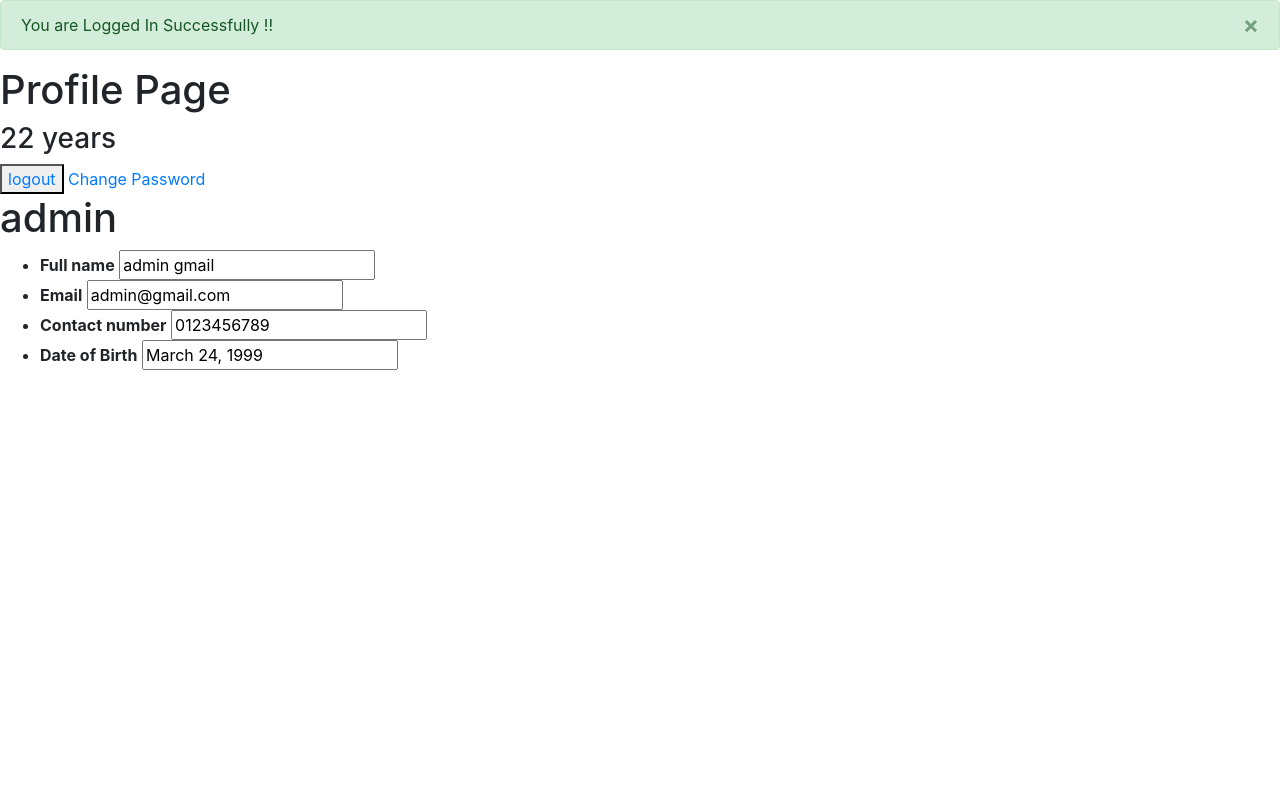
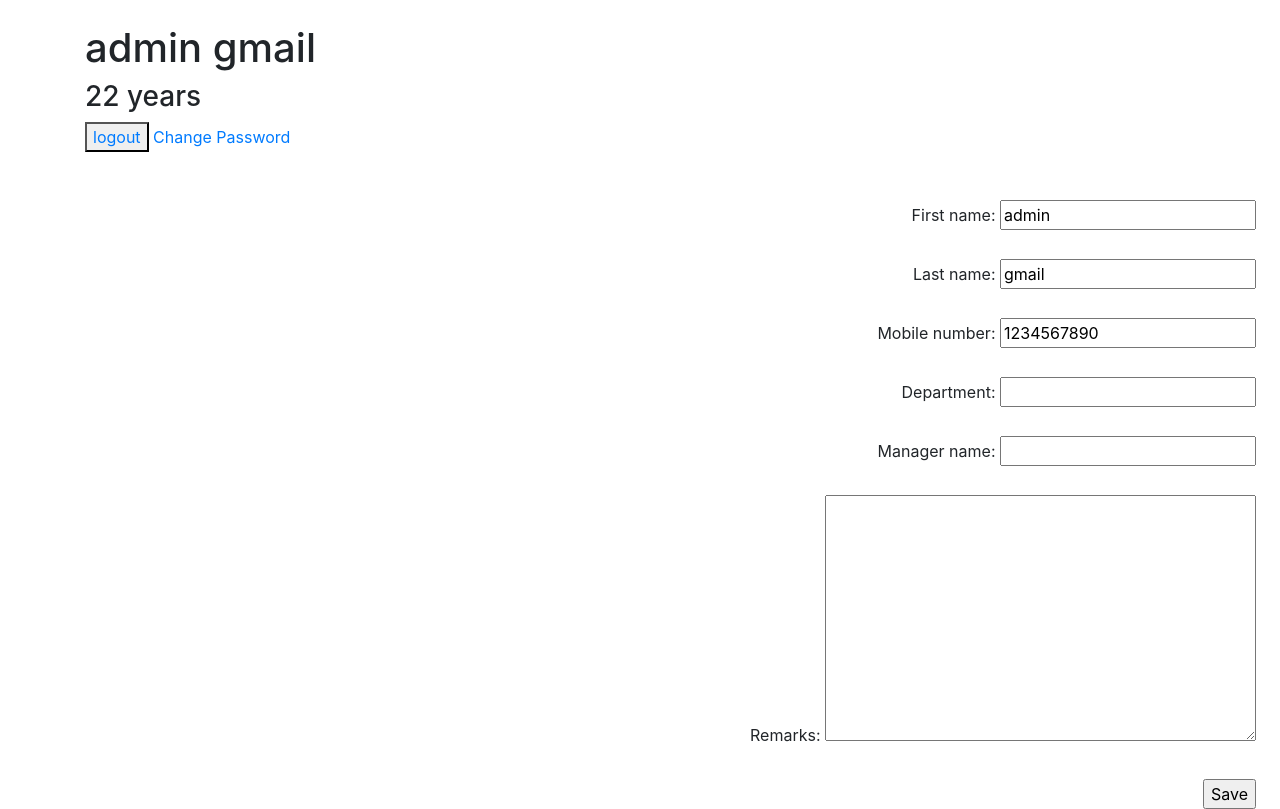
Before and after one commit to dKunalPatil/EmployeeManagementSystem, a Django app: page /profile/ in a window 1280 px wide. Before the commit the page ends 370 px from the top, so only its background shows below. Run offline with Django 3.2, Linux system fonts and the light colour scheme; a user stored in the database is signed in; some libraries are stand-ins or nearby versions.

Commit message:
add edit profile options

```diff
--- a/EMS/EMS/urls.py
+++ b/EMS/EMS/urls.py
@@ -19,7 +19,7 @@ from django.urls import path
 from django.conf import settings
 from django.conf.urls.static import static
 from myapp import views
-from myapp.views import LoginView, PasswordChangeDoneView, PasswordChangeView
+from myapp.views import LoginView, PasswordChangeView
 
 urlpatterns = [
     path('admin/', admin.site.urls),
@@ -29,7 +29,6 @@ urlpatterns = [
     path('logout/', views.user_logout, name="logout"),
     path("password_reset", views.password_reset_request, name="password_reset"),
     path('changepass/', PasswordChangeView.as_view(), name='changepass'),
-    path('changepassdone/', PasswordChangeDoneView.as_view(), name='changepassdone'),
     path('password_reset/done/', auth_views.PasswordResetDoneView.as_view(template_name='myapp/password_reset_done.html'), name='password_reset_done'),
     path('reset/<uidb64>/<token>/', auth_views.PasswordResetConfirmView.as_view(template_name="myapp/password_reset_confirm.html"), name='password_reset_confirm'),
     path('reset/done/', auth_views.PasswordResetCompleteView.as_view(template_name='myapp/password_reset_complete.html'), name='password_reset_complete'),
--- a/EMS/myapp/admin.py
+++ b/EMS/myapp/admin.py
@@ -12,7 +12,7 @@ class UserAdmin(DjangoUserAdmin):
 
     fieldsets = (
         (None, {'fields': ('email', 'password')}),
-        (_('Personal info'), {'fields': ('date_of_birth','first_name', 'last_name')}),
+        (_('Personal info'), {'fields': ('mobile_number', 'date_of_birth','first_name', 'last_name')}),
         (_('Details'), {'fields': ('employee_id','emp_ctc','manager_name','department','remarks')}),
         (_('Important dates'), {'fields': ('date_joined', 'date_of_exit')}),
         (_('Files'), {'fields': ('emp_cv', 'emp_images')}),
@@ -22,9 +22,9 @@ class UserAdmin(DjangoUserAdmin):
     add_fieldsets = (
         (None, {
             'classes': ('wide',),
-            'fields': ('employee_id','email', 'password1', 'password2'),
+            'fields': ('employee_id','email', 'mobile_number', 'password1', 'password2'),
         }),
     )
-    list_display = ('employee_id','email', 'first_name', 'last_name', 'is_staff')
+    list_display = ('employee_id','email', 'mobile_number', 'first_name', 'last_name', 'is_staff')
     search_fields = ('email', 'first_name', 'last_name')
     ordering = ('employee_id',)
--- a/EMS/myapp/forms.py
+++ b/EMS/myapp/forms.py
@@ -1,6 +1,6 @@
 from django import forms
 from .models import User
-from django.contrib.auth.forms import PasswordChangeForm, UserCreationForm, AuthenticationForm, PasswordResetForm
+from django.contrib.auth.forms import PasswordChangeForm, UserCreationForm, AuthenticationForm, UserChangeForm
 from django.utils.translation import gettext_lazy as _
 
 # class DateInput(form.DateInupt):
@@ -11,11 +11,12 @@ class SignUpFrom(UserCreationForm):
     password2 = forms.CharField(label='Confirm Password', widget=forms.PasswordInput(attrs={'class':'form-control'}))
     class Meta:
         model = User
-        fields = ("email", "employee_id", "date_of_birth", "emp_ctc", "manager_name",
+        fields = ("email", "employee_id", "mobile_number", "date_of_birth", "emp_ctc", "manager_name",
                   "date_of_exit", "department", "remarks", "emp_cv", "emp_images",)
         widgets = {
             'email':forms.EmailInput(attrs={'class':'form-control'}),
             'employee_id':forms.NumberInput(attrs={'class':'form-control'}),
+            'mobile_number':forms.NumberInput(attrs={'class':'form-control'}),
             'date_of_birth':forms.DateInput(attrs={'class':'form-control','type':'date'}),
             'emp_ctc':forms.NumberInput(attrs={'class':'form-control'}),
             'manager_name':forms.TextInput(attrs={'class':'form-control'}),
@@ -56,3 +57,10 @@ class ChangePasswordForm(PasswordChangeForm):
         strip=False,
         widget=forms.PasswordInput(attrs={'autocomplete': 'new-password', 'class':'form-control'}),
     )
+
+
+class EditProfileForm(UserChangeForm):
+    password = None
+    class Meta:
+        model = User
+        fields = ['first_name', 'last_name', 'mobile_number', 'department', 'manager_name', 'remarks']
--- a/EMS/myapp/models.py
+++ b/EMS/myapp/models.py
@@ -11,6 +11,7 @@ class User(AbstractUser):
     username = None
     email = models.EmailField(_('email address'), unique=True)
     employee_id = models.IntegerField(unique=True, blank=True, null=True)
+    mobile_number = models.CharField(max_length=10, null=True)
     date_of_birth = models.DateField(null=True)
     emp_ctc = models.IntegerField(null=True)
     manager_name = models.CharField(max_length=150, null=True, blank=True)
--- a/EMS/myapp/templates/myapp/base.html
+++ b/EMS/myapp/templates/myapp/base.html
@@ -6,7 +6,7 @@
     <meta http-equiv="X-UA-Compatible" content="IE=edge">
     <meta name="viewport" content="width=device-width, initial-scale=1.0">
     <link rel="stylesheet" href="{% static 'myapp/css/bootstrap.css' %}">
-    <title>Document</title>
+    <title>{% block title %}Document{% endblock title %}</title>
 </head>
 <body>
     {% block content %}
--- a/EMS/myapp/templates/myapp/profile.html
+++ b/EMS/myapp/templates/myapp/profile.html
@@ -1,4 +1,7 @@
 {% extends 'myapp/base.html' %}
+{% block title %}
+Profile Page
+{% endblock title %}
 {% block content %}
 {% if messages %}
     {% for message in messages %}
@@ -9,23 +12,36 @@
     {{message}} </div>
     {% endfor %}
 {% endif %}
-<h1>Profile Page</h1>
+
+{% comment %} <h1>{{request.user.first_name}}</h1> {% endcomment %}
+<div class="container mt-4">
+<h1>{{request.user.get_full_name}}</h1>
 <h3>{{emp}} years</h3>
 <button><a href="{% url 'logout' %}">logout</a></button>
 <a href="{% url 'changepass' %}">Change Password</a>
-
-</section>
-<h1>{{request.user.first_name}}</h1>
-</td>
-<td>
-<ul>
-<li><b>Full name</b> <input type="text" name="fname" id="fname" maxlength="100" value="{{request.user.get_full_name}}" required /> </li>
+</div>
+{% comment %} <li><b>Full name</b> <input type="text" name="fname" id="fname" maxlength="100" value="" required /> </li>
 <li><b>Email</b> <input type="email" name="email" id="email" maxlength="150" value="{{request.user.email}}" required /></li>
-<li><b>Contact number</b> <input type="tel" value="0123456789" required /> </li>
+<li><b>Contact number</b> <input type="tel" value="{{request.user.mobile_number}}" required /> </li>
 <li><b>Date of Birth</b> <input type="text" value="{{request.user.date_of_birth}}" required /> </li>
 </ul>
 </td>
-</tr>
+</tr> {% endcomment %}
 
+<section>
+<form class="mt-5 text-right mr-4" action="" method="post">
+{% csrf_token %}
+{% if form.non_field_errors %}
+{% for error in form.non_field_errors %}
+<p>{{error}}</p>
+{% endfor %}
+{% endif %}
+
+{% for fm in form %}
+{{fm.label_tag}} {{fm}} {{fm.errors|striptags}} <br> <br>
+{% endfor %}
+<input type="submit" value="Save">
+</form>
+</section>
 
 {% endblock content %}
--- a/EMS/myapp/templates/myapp/signup.html
+++ b/EMS/myapp/templates/myapp/signup.html
@@ -10,11 +10,11 @@
 {% endfor %}
     <input type="submit" value="Submit">
 
-    {% if messages %}
+    {% comment %} {% if messages %}
     {% for message in messages %}
     <small {% if message.tags %} class="alert alert-{{message.tags}}" {% endif %} > {{message}} </small>
     {% endfor %}
-    {% endif %}
+    {% endif %} {% endcomment %}
 </form>
 {% if form.non_field_errors %}
 {% for error in form.non_field_errors %}
--- a/EMS/myapp/views.py
+++ b/EMS/myapp/views.py
@@ -1,6 +1,6 @@
 from django.shortcuts import render, redirect
 from .models import User
-from .forms import SignUpFrom, LoginForm, ChangePasswordForm
+from .forms import SignUpFrom, LoginForm, ChangePasswordForm, EditProfileForm
 from django.contrib.auth import views as auth_views
 from django.contrib.auth import logout
 from django.contrib import messages
@@ -25,8 +25,8 @@ def user_signup(request):
             fm = SignUpFrom(request.POST, request.FILES)
             if fm.is_valid():
                 fm.save()
-                messages.success(request, "Your Account has been Successfully Created !!")
-                return redirect('/')
+                messages.success(request, "Your Account has been Created Successfully!!")
+                return redirect('/profile/')
         else:
             fm = SignUpFrom()
         return render(request, 'myapp/signup.html', {'form':fm})
@@ -41,10 +41,16 @@ def age_calculate(date):
 
 def profile(request):
     if request.user.is_authenticated:
+        if request.method == "POST":
+            fm = EditProfileForm(request.POST, instance=request.user)
+            if fm.is_valid():
+                messages.success(request, "Profile Updated !!")
+                fm.save()
+        else:
+            fm = EditProfileForm(instance=request.user)
         dob = request.user.date_of_birth
         age = age_calculate(dob)
-        messages.success(request, "You are Logged In Successfully !!")
-        return render(request, 'myapp/profile.html', {'emp': age})
+        return render(request, 'myapp/profile.html', {'emp': age, 'form':fm})
     else:
         return redirect('/login/')
 
@@ -55,22 +61,16 @@ def user_logout(request):
 class LoginView(auth_views.LoginView):
     form_class = LoginForm
     template_name = 'myapp/login.html'
+    def form_valid(self, form):
+        messages.success(self.request, "Your are Logged In!!")
+        return super().form_valid(form)
 
-# class PasswordResetView(auth_views.PasswordResetView):
-#     template_name = 'myapp/resetpass.html'
-#     email_template_name = 'myapp/resetpassdone.html'
-#     success_url = '/resetpassdone/'
-
-# class PasswordChangeDoneView(auth_views.PasswordResetDoneView):
-#     template_name = 'myapp/resetpassdone.html'
 
 class PasswordChangeView(auth_views.PasswordChangeView):
     form_class = ChangePasswordForm
     template_name = 'myapp/changepass.html'
-    success_url = '/changepassdone/'
+    success_url = '/profile/'
 
-class PasswordChangeDoneView(auth_views.PasswordChangeDoneView):
-    template_name = 'myapp/changepassdone.html'
 
 #Password Reser Starts Here -->
 def password_reset_request(request):
```
Also changed, not shown: EMS/db.sqlite3, EMS/myapp/migrations/0002_user_mobile_number.py (added).
